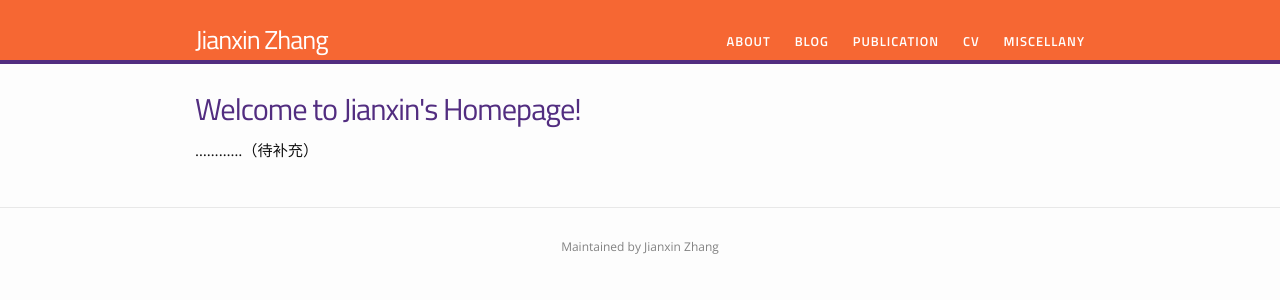
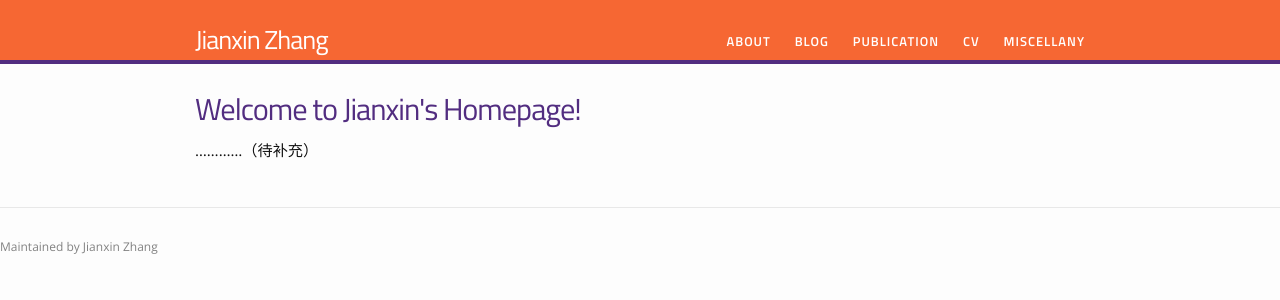
Before and after one commit to 0ZJX0/0ZJX0.github.io, a Jekyll site: the page built from index.html, in a window 1280 px wide. Shown: the top 300 px of the page. Built offline with Jekyll 4.4.1, drawn with Linux system fonts in a browser that asks for light colours.

Commit message:
Update _layout.scss

```diff
--- a/_sass/_layout.scss
+++ b/_sass/_layout.scss
@@ -94,8 +94,9 @@
 .footer-col-wrapper {
     font-size: 12px;
     color: $grey-color;
-    /* margin-left: -$spacing-unit / 2;  */
-    text-align: center;
+    /* margin-left: -$spacing-unit / 2;
+    text-align: center; */
+    margin: 0 auto;
     /*@extend %clearfix; */
 }
 
```
